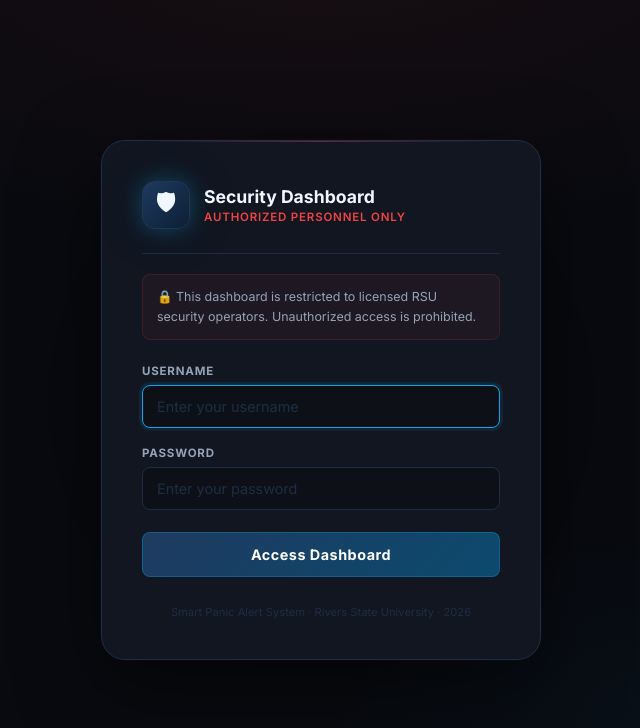
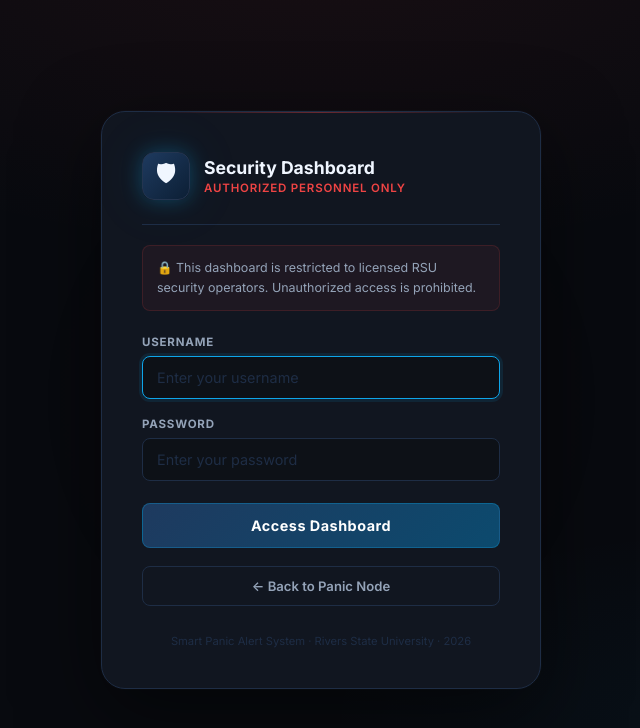
Before and after one commit to Wisdom-techie/panic-alert-system, a React (Vite) app in the folder frontend/: page /login in a window 1280 px wide. Shown: the top 728 px of the page, without its empty margins (319-959 px from the left). Built offline with nearby package versions, Linux system fonts and the light colour scheme.

Commit message:
Add PWA auto-update check, prominent Panic Node buttons on dashboard and login

```diff
--- a/frontend/src/pages/Login.css
+++ b/frontend/src/pages/Login.css
@@ -190,3 +190,22 @@
   font-size: 0.7rem;
   color: var(--text-muted);
 }
+
+.login-panic-node-btn {
+  display: block;
+  text-align: center;
+  margin-top: 18px;
+  padding: 11px;
+  background-color: transparent;
+  border: 1px solid var(--border);
+  border-radius: var(--radius-sm);
+  color: var(--text-secondary);
+  font-size: 0.82rem;
+  font-weight: 600;
+  text-decoration: none;
+  transition: all 0.2s;
+}
+.login-panic-node-btn:hover {
+  border-color: var(--accent-blue);
+  color: var(--accent-blue);
+}
--- a/frontend/src/pages/Login.jsx
+++ b/frontend/src/pages/Login.jsx
@@ -1,5 +1,5 @@
 import { useState } from 'react';
-import { useNavigate } from 'react-router-dom';
+import { useNavigate, Link } from 'react-router-dom';
 import { saveAuth } from '../utils/auth';
 import './Login.css';
 
@@ -89,6 +89,10 @@
           </button>
         </form>
 
+        <Link to="/" className="login-panic-node-btn">
+          ← Back to Panic Node
+        </Link>
+
         <div className="login-footer">
           Smart Panic Alert System · Rivers State University · {new Date().getFullYear()}
         </div>
```
